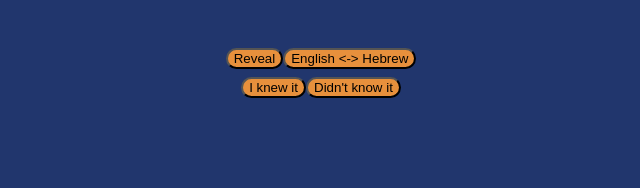
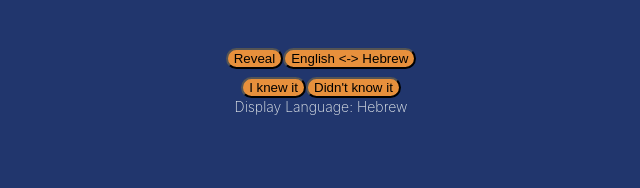
Before and after one commit to emgrasmeder/another-flashcard-app, a React (Create React App) app in the folder react-frontend/: page / in a window 1280 px wide. Shown: the top 188 px of the page, without its empty margins (319-959 px from the left). Built offline with nearby package versions, Linux system fonts and the light colour scheme; no server answers.

Commit message:
Reveal other language (only once) with Reveal Button

```diff
--- a/react-frontend/src/App.js
+++ b/react-frontend/src/App.js
@@ -9,10 +9,12 @@ class App extends Component {
     this.getCard = this.getCard.bind(this)
     this.updateDisplayedCard = this.updateDisplayedCard.bind(this)
     this.toggleDisplayedLanguage = this.toggleDisplayedLanguage.bind(this)
+    this.revealAnswer = this.revealAnswer.bind(this)
     this.state = {
       english: "",
       hebrew: "",
-      displayedLanguage: "hebrew"
+      displayedLanguage: "hebrew",
+      displayedWord: ""
     };
   }
 
@@ -21,17 +23,29 @@ class App extends Component {
   }
 
   updateDisplayedCard() {
-    console.log(this.state);
     this.getCard().then(card => this.setState({
       english: card["result"][0],
       hebrew: card["result"][1],
-    }))
+    })).then(() => {
+      this.displayCard()
+    })
   }
 
-  toggleDisplayedLanguage(){
+  toggleDisplayedLanguage() {
     const newLanguage = this.state.displayedLanguage === "hebrew" ? "english" : "hebrew";
-    this.setState({displayedLanguage: newLanguage})
+    this.setState({ displayedLanguage: newLanguage })
   }
+
+  displayCard() {
+    const word = this.state.displayedLanguage === "english" ? this.state.english : this.state.hebrew
+    this.setState({ displayedWord: word })
+  }
+
+  revealAnswer() {
+    const word = this.state.displayedLanguage === "hebrew" ? this.state.english : this.state.hebrew
+    this.setState({ displayedWord: word })
+  }
+
 
   getCard = () => fetch('http://localhost:8000/card', {
     method: 'GET',
@@ -43,10 +57,15 @@ class App extends Component {
   render() {
     return (
       <div className="Main" >
+        <div >
+
           <header className="Header" >
-          {this.state.displayedLanguage === "english" ? this.state.english : this.state.hebrew}
+            {this.state.displayedWord}
           </header >
-        <Button text="Reveal" />
+          </div >
+          <Button
+            text="Reveal"
+            onClick={this.revealAnswer} />
           <Button
             text="English <-> Hebrew"
             onClick={this.toggleDisplayedLanguage}
@@ -59,6 +78,9 @@ class App extends Component {
               text="Didn't know it"
               onClick={this.updateDisplayedCard} />
           </div >
+        <div className="Subheader" >
+          {`Display language: ${this.state.displayedLanguage}`}
+        </div >
       </div >
     );
   }
--- a/react-frontend/src/Home.css
+++ b/react-frontend/src/Home.css
@@ -20,6 +20,12 @@
   justify-content: center;
 }
 
+.Subheader {
+  font-size: 14px;
+  font-weight: 200;
+  text-transform:capitalize;
+}
+
 .Feedback-Buttons{
 
 }
```
Lines whose indentation alone changed are shown as unchanged.
